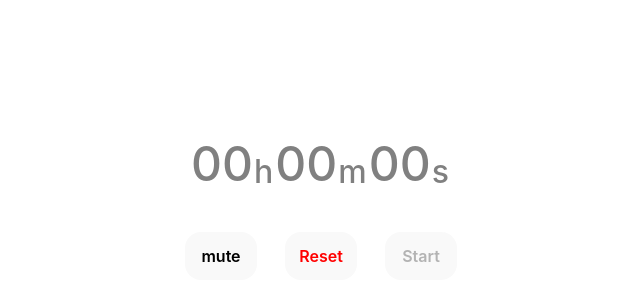
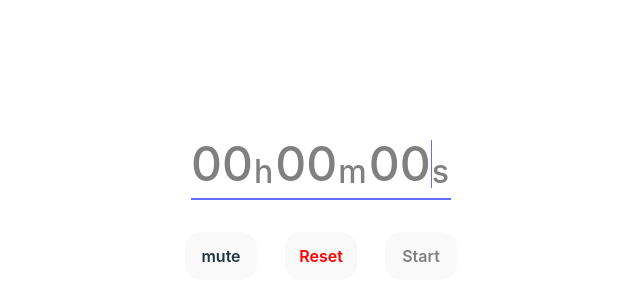
Before and after one commit to bigsaigon333/simple-stopwatch, a React (Vite) app: page / in a window 1280 px wide. Shown: the part 192-492 px from the top of the page, without its empty margins (319-959 px from the left). Built offline with nearby package versions, Linux system fonts and the light colour scheme.

Commit message:
feat: light mode에도 대응한다

```diff
--- a/src/components/controls.tsx
+++ b/src/components/controls.tsx
@@ -85,4 +85,9 @@ const buttonCss = css`
   font-size: 1rem;
   font-weight: 600;
   padding: 0;
+  color: var(--color);
+
+  &:disabled {
+    color: var(--dimmed-color);
+  }
 `;
--- a/src/components/time-character.tsx
+++ b/src/components/time-character.tsx
@@ -27,7 +27,7 @@ export default function TimeCharacter({
       css={css`
         color: ${color};
         ${!visible && "display: none;"}
-        ${cursor && "border-right: 1px solid white;"}
+        ${cursor && "border-right: 1px solid var(--primary-color);"}
         ${marginLeft != undefined && `margin-left:${marginLeft};`}
         ${marginRight != undefined && `margin-right:${marginRight};`}
         ${fontSize === "medium" && "font-size: 2rem;"}
--- a/src/components/time-string.tsx
+++ b/src/components/time-string.tsx
@@ -22,7 +22,7 @@ export default function TimeString({
     ...zeroPad,
     ...value,
   ].map<TimeCharacterProperties>((char, index) => ({
-    color: index < zeroPad.length ? "gray" : "white",
+    color: index < zeroPad.length ? "var(--dimmed-color)" : "var(--color)",
     visible: dirty || index >= zeroPad.length,
     cursor: dirty && focused && index === 5,
     char,
@@ -30,7 +30,7 @@ export default function TimeString({
   }));
 
   const hourMeasure: TimeCharacterProperties = {
-    color: value.length > 4 ? "white" : "gray",
+    color: value.length > 4 ? "var(--color)" : "var(--dimmed-color)",
     visible: dirty || value.length > 4,
     marginLeft: "1px",
     marginRight: "2px",
@@ -39,7 +39,7 @@ export default function TimeString({
   };
 
   const minuteMeasure: TimeCharacterProperties = {
-    color: value.length > 2 ? "white" : "gray",
+    color: value.length > 2 ? "var(--color)" : "var(--dimmed-color)",
     visible: dirty || value.length > 2,
     marginLeft: "1px",
     marginRight: "2px",
@@ -48,7 +48,7 @@ export default function TimeString({
   };
 
   const secondMeasure: TimeCharacterProperties = {
-    color: value.length > 0 ? "white" : "gray",
+    color: value.length > 0 ? "var(--color)" : "var(--dimmed-color)",
     visible: dirty || value.length > 0,
     marginLeft: focused ? 0 : "1px",
     marginRight: "2px",
@@ -71,11 +71,11 @@ export default function TimeString({
         ${dirty
           ? focused
             ? css`
-                border-bottom: 2px solid white;
+                border-bottom: 2px solid var(--primary-color);
                 padding-bottom: 10px;
               `
             : css`
-                border-bottom: 1px solid gray;
+                border-bottom: 1px solid var(--dimmed-color);
                 padding-bottom: 11px;
               `
           : css`
--- a/src/styles/index.css
+++ b/src/styles/index.css
@@ -1,3 +1,36 @@
+@media (prefers-color-scheme: light) {
+  :root {
+    --color: #213547;
+    --background-color: #ffffff;
+    --primary-color: #646cff;
+    --dimmed-color: gray;
+  }
+  a:hover {
+    color: #747bff;
+  }
+  button {
+    background-color: #f9f9f9;
+  }
+}
+
+@media (prefers-color-scheme: dark) {
+  :root {
+    --color: rgba(255, 255, 255, 0.87);
+    --background-color: #242424;
+    --primary-color: var(--color);
+    --dimmed-color: gray;
+  }
+  a {
+    color: #646cff;
+  }
+  a:hover {
+    color: #535bf2;
+  }
+  button {
+    background-color: #1a1a1a;
+  }
+}
+
 :root {
   font-family: Inter, Avenir, Helvetica, Arial, sans-serif;
   font-size: 16px;
@@ -5,8 +38,8 @@
   font-weight: 400;
 
   color-scheme: light dark;
-  color: rgba(255, 255, 255, 0.87);
-  background-color: #242424;
+  color: var(--color);
+  background-color: var(--background-color);
 
   font-synthesis: none;
   text-rendering: optimizeLegibility;
@@ -17,11 +50,7 @@
 
 a {
   font-weight: 500;
-  color: #646cff;
   text-decoration: inherit;
-}
-a:hover {
-  color: #535bf2;
 }
 
 body {
@@ -44,7 +73,6 @@ button {
   font-size: 1em;
   font-weight: 500;
   font-family: inherit;
-  background-color: #1a1a1a;
   cursor: pointer;
   transition: border-color 0.25s;
 }
@@ -54,19 +82,6 @@ button:hover {
 button:focus,
 button:focus-visible {
   outline: 4px auto -webkit-focus-ring-color;
-}
-
-@media (prefers-color-scheme: light) {
-  :root {
-    color: #213547;
-    background-color: #ffffff;
-  }
-  a:hover {
-    color: #747bff;
-  }
-  button {
-    background-color: #f9f9f9;
-  }
 }
 
 #root {
```
